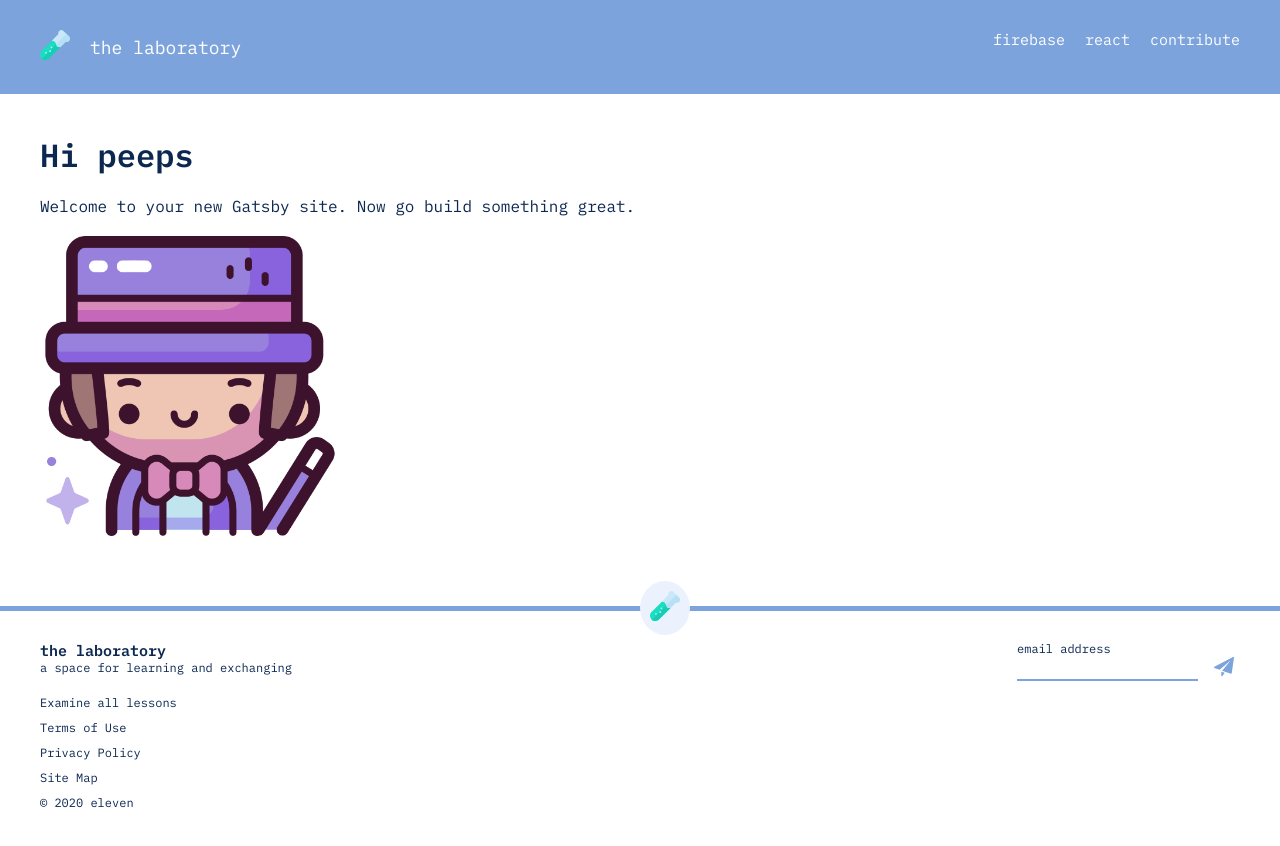
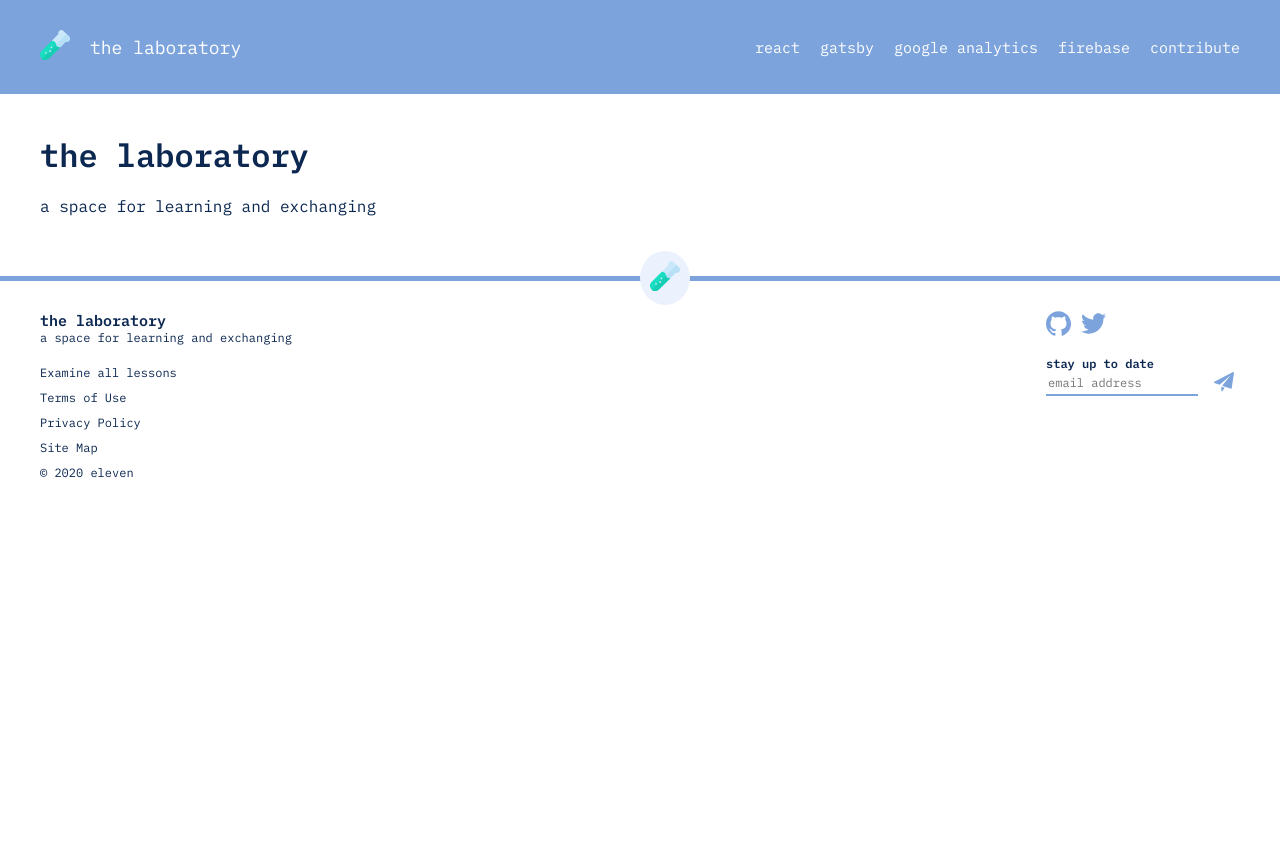
Before and after one commit to stephdiep/the-laboratory, a Gatsby site: page / in a window 1280 px wide. After the commit the page ends 800 px from the top, so only its background shows below. Built offline with nearby package versions, Linux system fonts and the light colour scheme; Gatsby itself is replaced by a stand-in of ours.

Commit message:
Kept working

```diff
--- a/gatsby-config.js
+++ b/gatsby-config.js
@@ -1,9 +1,9 @@
 module.exports = {
   siteMetadata: {
     // Rename the following for SEO purposes: title, description and author
-    title: `eleven x Gatsby starter template`,
-    description: `Kick off your next, great Gatsby project with this default starter. This barebones starter ships with the main Gatsby configuration files you might need.`,
-    author: `@gatsbyjs`,
+    title: `the laboratory`,
+    description: `A space for learning and exchanging.`,
+    author: `@steph_the_dev`,
   },
   plugins: [
     `gatsby-plugin-react-helmet`,
@@ -26,7 +26,7 @@ module.exports = {
         background_color: `#663399`,
         theme_color: `#663399`,
         display: `minimal-ui`,
-        icon: `src/images/gatsby-icon.png`, // This path is relative to the root of the site.
+        icon: `src/images/the-laboratory.svg`, // This path is relative to the root of the site.
       },
     },
     // this (optional) plugin enables Progressive Web App + Offline functionality
--- a/src/components/footer.js
+++ b/src/components/footer.js
@@ -22,12 +22,16 @@ const Footer = () => (
       </LinksWrapper>
     </div>
     <SocialWrapper>
+      <SocialIcons>
+        <img src={require('../images/github.svg')} alt="github" onClick={() => { window.open('https://github.com/11-eleven') }}/>
+        <img src={require('../images/twitter.svg')} alt="github" onClick={() => { window.open('https://twitter.com/steph_the_dev') }}/>
+      </SocialIcons>
       <Form onSubmit={() => {
         console.log('Form submitted')
         }}>
-        <p>email address</p>
+        <p>stay up to date</p>
         <div>
-          <input name="email" required></input>
+          <input name="email" placeholder="email address" required></input>
           <button>
             <img src={require('../images/paper-plane.svg')} alt="Paper plane"/>
           </button>
@@ -84,11 +88,27 @@ const LinksWrapper = styled.div`
   }
 `
 
-const SocialWrapper = styled.div``
+const SocialWrapper = styled.div`
+  display: grid;
+  gap: 20px;
+`
+
+const SocialIcons = styled.div`
+  display: grid;
+  grid-template-columns: repeat(2, 25px);
+  justify-items: center;
+  gap: 10px;
+
+  img {
+    width: 25px;
+    cursor: pointer;
+  }
+`
 
 const Form = styled.form`
 /* TO DO: Remove on selected state, it's ugly */
   p {
+    font-weight: bold;
     font-size: 12px;
   }
 
@@ -101,6 +121,8 @@ const Form = styled.form`
   input {
     border: none;
     border-bottom: 2px solid #7CA3DC;
+    font-family: 'IBM Plex Mono', monospace;
+    font-size: 12px;
   }
 
   button {
--- a/src/components/header.js
+++ b/src/components/header.js
@@ -10,8 +10,10 @@ const Header = ({ siteTitle }) => (
       <h1>the laboratory</h1>
     </LogoWrapper>
     <NavigationWrapper>
+      <a href="#">react</a>
+      <a href="#">gatsby</a>
+      <a href="#">google analytics</a>
       <a href="#">firebase</a>
-      <a href="#">react</a>
       <a href="#">contribute</a>
     </NavigationWrapper>
   </Wrapper>
@@ -47,7 +49,8 @@ const Logo = styled.div`
 const NavigationWrapper = styled.div`
   display: grid;
   gap: 20px;
-  grid-template-columns: repeat(3, auto);
+  align-items: center;
+  grid-template-columns: repeat(5, auto);
 
   a {
     color: white;
--- a/src/components/seo.js
+++ b/src/components/seo.js
@@ -28,7 +28,7 @@ function SEO({ description, lang, meta, title }) {
       htmlAttributes={{
         lang,
       }}
-      title={title}
+      title={ title }
       titleTemplate={defaultTitle ? `%s | ${defaultTitle}` : null}
       meta={[
         {
--- a/src/pages/index.js
+++ b/src/pages/index.js
@@ -2,20 +2,15 @@ import React from "react"
 import styled from "styled-components"
 
 import Layout from "../components/layout"
-import Image from "../components/image"
 import SEO from "../components/seo"
 
 const IndexPage = () => (
   <Layout>
     <SEO title="Home" />
     <TextWrapper>
-      <h1>Hi peeps</h1>
-      <p>Welcome to your new Gatsby site. Now go build something great.</p>
+      <h1>the laboratory</h1>
+      <p>a space for learning and exchanging</p>
     </TextWrapper>
-
-    <ImageWrapper>
-      <Image />
-    </ImageWrapper>
   </Layout>
 )
 
@@ -26,8 +21,3 @@ const TextWrapper = styled.div`
   gap: 20px;
   padding: 0 0 20px;
 `
-
-const ImageWrapper = styled.div`
-  max-width: 300px;
-  margin-bottom: 30px;
-`
```
Also changed, not shown: src/images/github.svg (added), src/images/twitter.svg (added).
